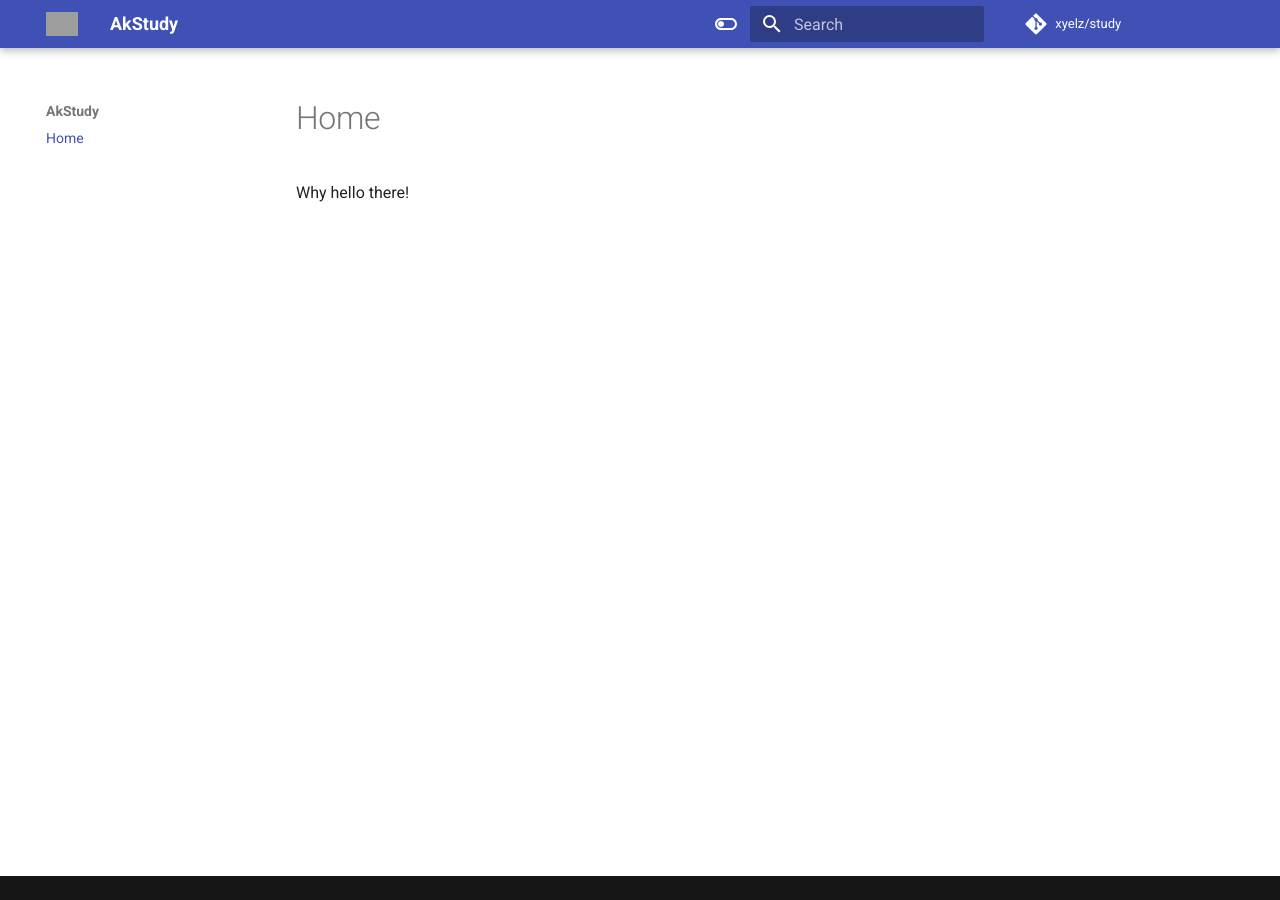
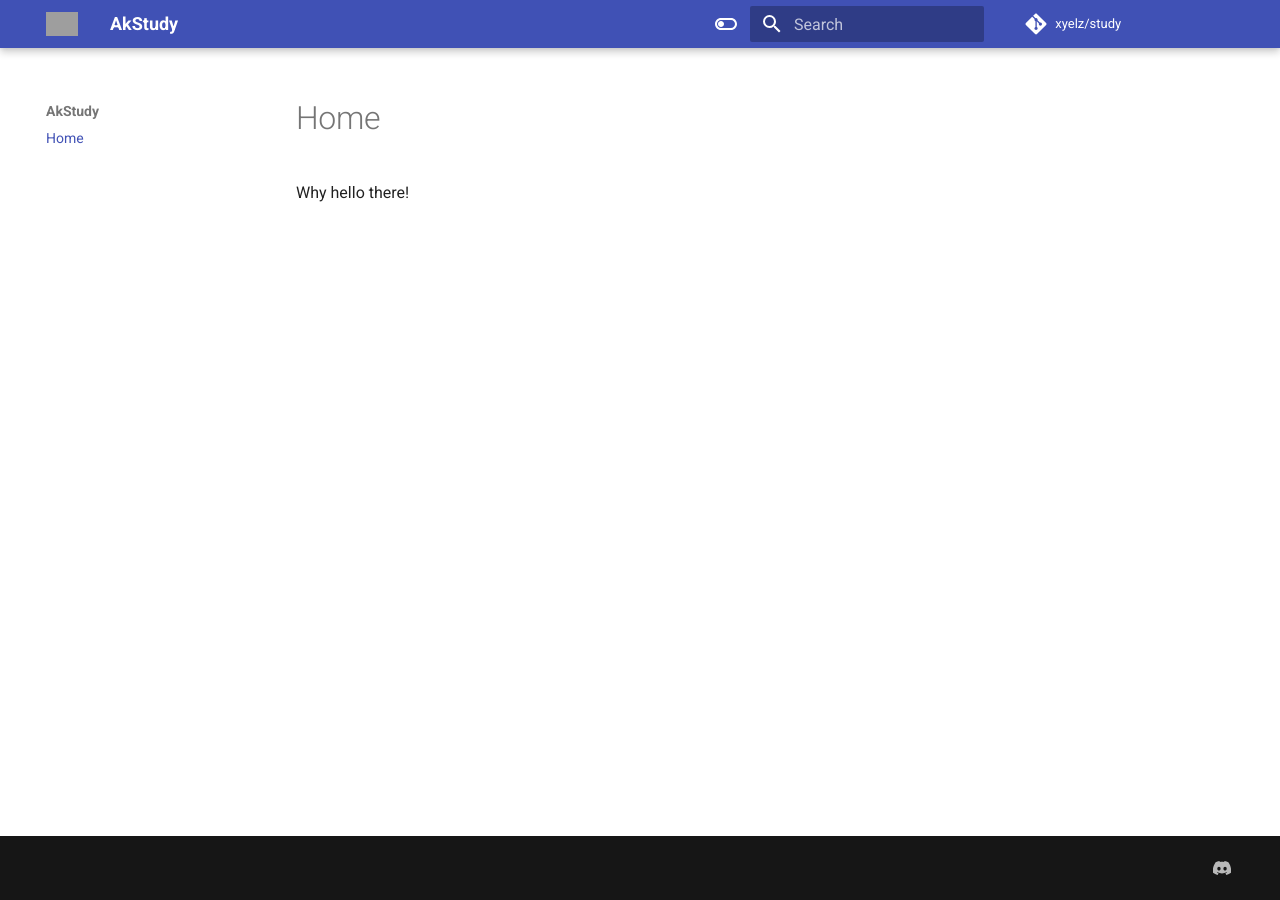
Before and after one commit to xyeLz/study, an MkDocs documentation site: the page built from docs/index.md, in a window 1280 px wide. Built offline with MkDocs 1.6.1 and Material for MkDocs 9.7.7, drawn with Linux system fonts in a browser that asks for light colours; comment, search, counter and statistics services are not loaded; grey boxes are pictures that could not be loaded.

Commit message:
Update mkdocs.yml

```diff
--- a/mkdocs.yml
+++ b/mkdocs.yml
@@ -7,9 +7,9 @@ repo_url: 'https://github.com/xyelz/study'
 nav:
   - Home: index.md
 theme:
+  favicon: assets/images/favicon.png
+  logo: assets/images/logo.svg
   name: 'material'
-  logo: assets/images/logo.svg
-  favicon: assets/images/favicon.png
   palette:
     - media: "(prefers-color-scheme: light)"
       scheme: default
@@ -23,3 +23,6 @@ theme:
         name: Switch to light mode
 extra:
   generator: false
+  social:
+    - icon: fontawesome/brands/discord
+      link: https://discord.alukos.com
```
